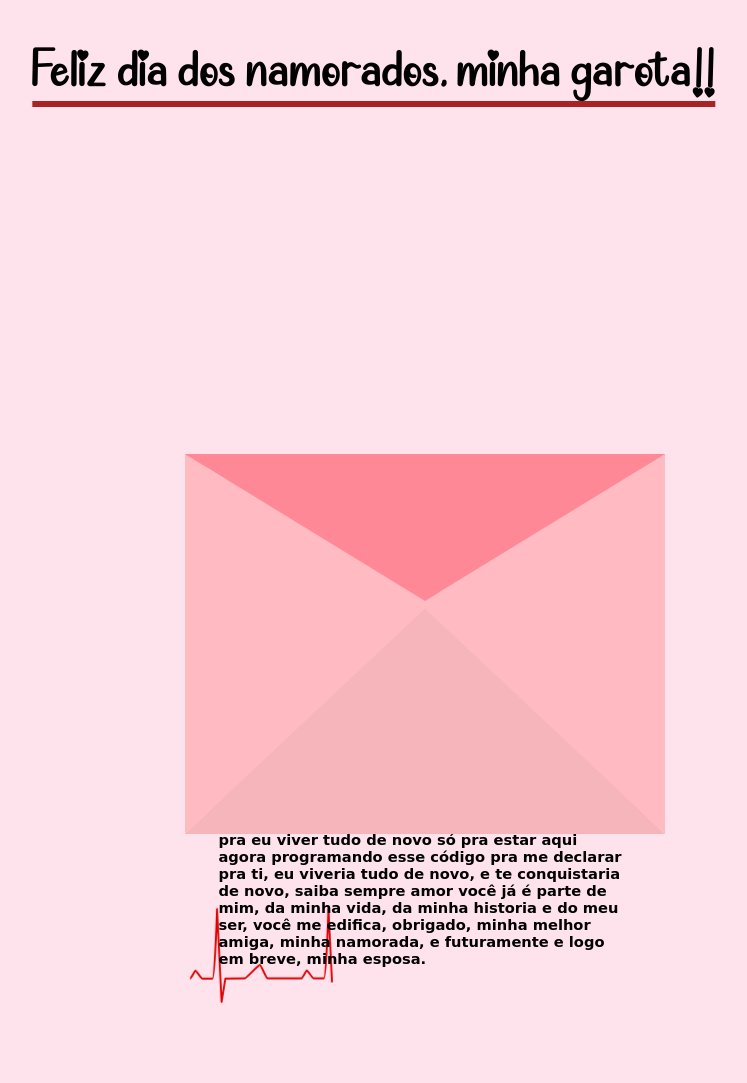
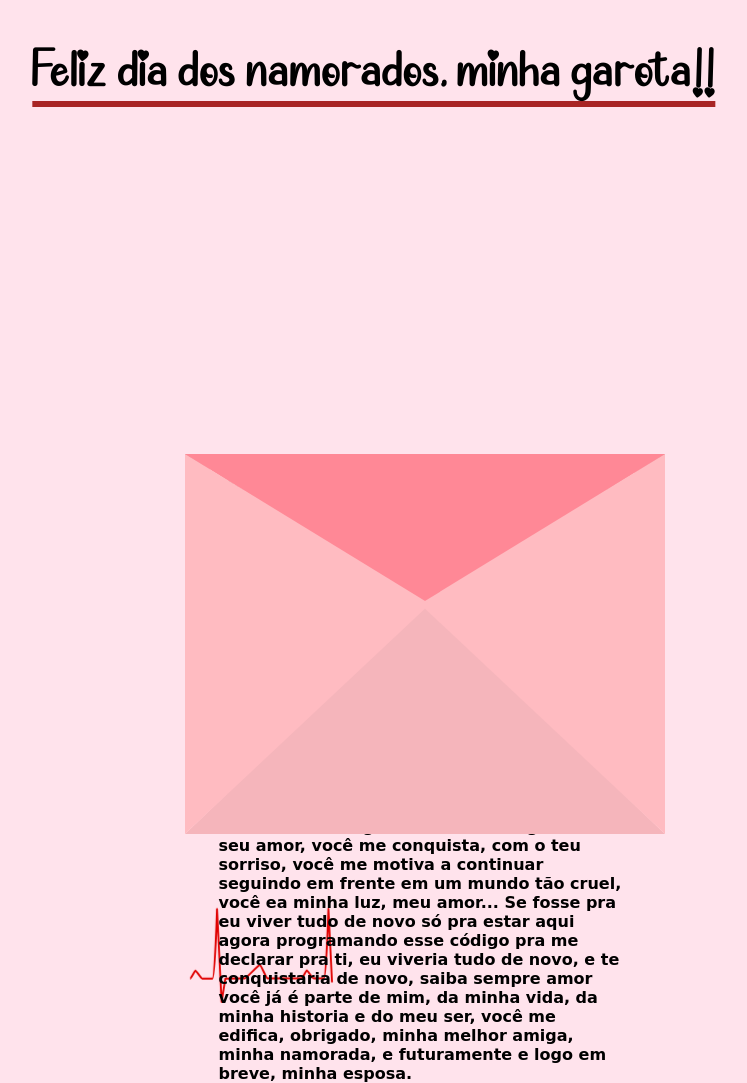
Before and after one commit to Pyroww/site_dia_dos_namorados, a plain HTML site: page index.html in a window 1280 px wide. Shown: the whole page, without its empty margins (215-962 px from the left). Before the commit the page ends 1009 px from the top, so only its background shows below. Drawn offline with Linux system fonts and the light colour scheme; a web font is replaced by a local one.

Commit message:
Update SKIN.css

```diff
--- a/ASSETS/CSS/SKIN.css
+++ b/ASSETS/CSS/SKIN.css
@@ -25,7 +25,7 @@ h1 {
 }
 
 h2 {
-  font-size: 11pt;
+  font-size: 12pt;
 }
 svg {
   overflow: visible;
```
